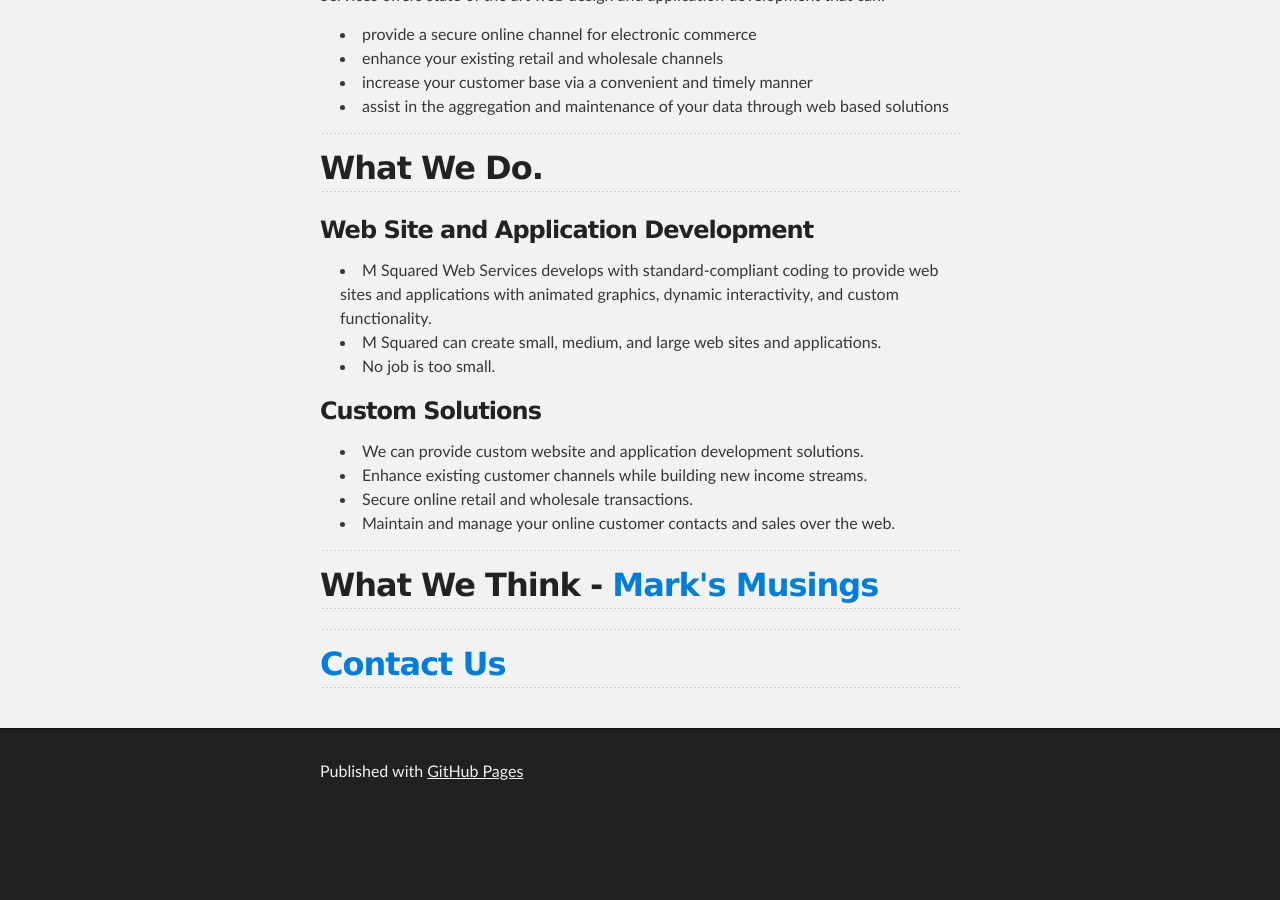
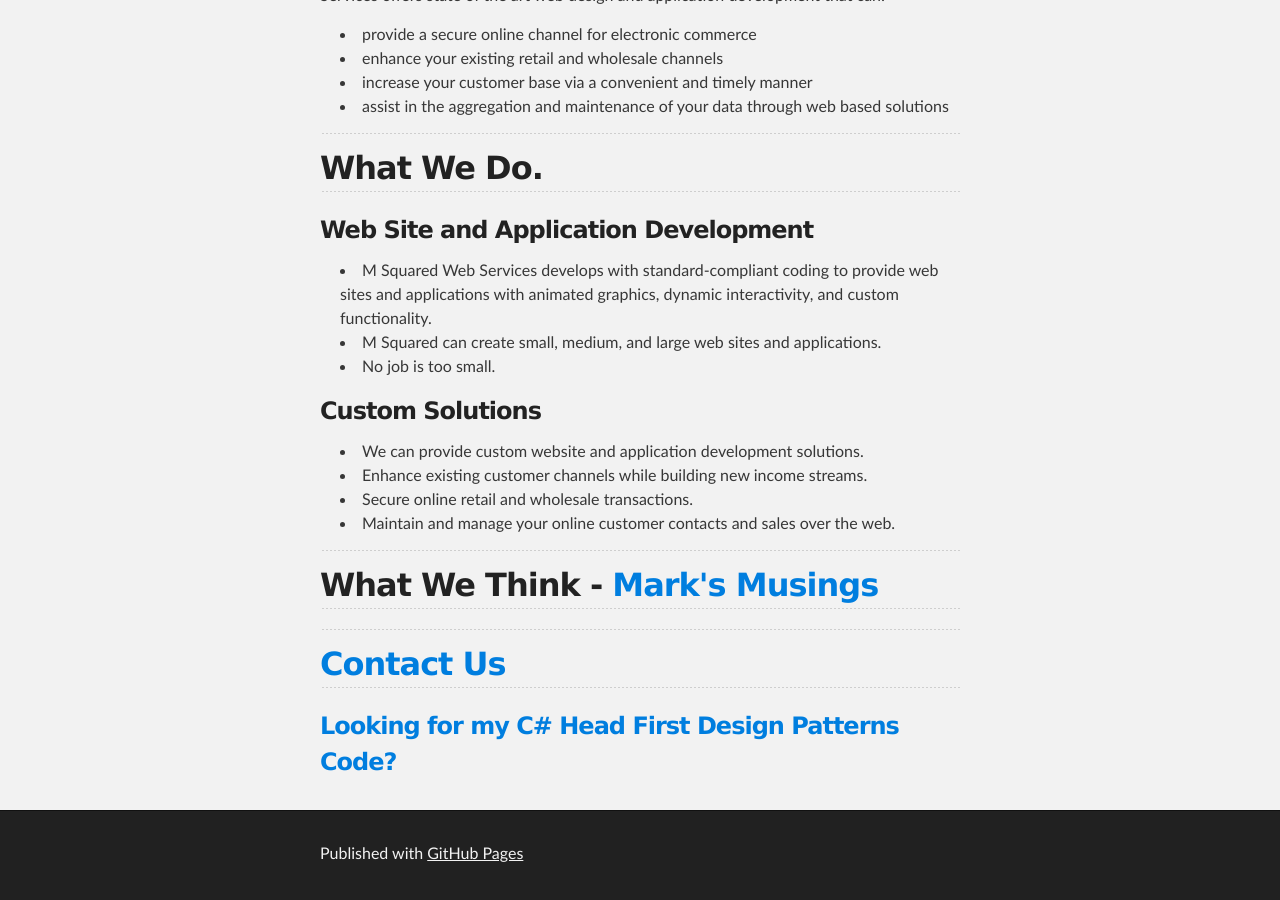
Before and after one commit to m2web/m2web.github.io, a Jekyll site: the page index.html, which Jekyll copies as it is, in a window 1280 px wide and 900 px high, scrolled down 692 px. Built offline with Jekyll 4.4.1, drawn with Linux system fonts in a browser that asks for light colours; Markdown is read by kramdown in place of the engine named in the settings; before the commit the page ends 1510 px from its top, so only the background shows below that.

Commit message:
Added C# Head First Design Patterns ZIP link

```diff
--- a/index.html
+++ b/index.html
@@ -28,43 +28,63 @@
 <div id="main_content_wrap" class="outer">
     <section id="main_content" class="inner">
         <h1>
-<a name="welcome-to-m-squared-web" class="anchor" href="#welcome-to-m-squared-web"><span class="octicon octicon-link"></span></a>Welcome to M Squared Web</h1>
+            <a name="welcome-to-m-squared-web" class="anchor" href="#welcome-to-m-squared-web"><span class="octicon octicon-link"></span></a>Welcome to M Squared Web
+        </h1>
 
-<p><img src="http://www.markmcfadden.net/images/m2logo_git.png" alt="">
-Web Services is an application development company based in the Erlanger, Kentucky area that can provide professional web based solutions to small and medium sized businesses.</p>
+        <p>
+            <img src="http://www.markmcfadden.net/images/m2logo_git.png" alt="">
+            Web Services is an application development company based in the Erlanger, Kentucky area that can provide professional web based solutions to small and medium sized businesses.
+        </p>
 
-<p>Utilizing various platforms and the latest in multimedia applications, M Squared Web Services offers state of the art web design and application development that can:</p>
+        <p>
+            Utilizing various platforms and the latest in multimedia applications, M Squared Web Services offers state of the art web design and application development that can:
+        </p>
 
         <ul>
             <li>provide a secure online channel for electronic commerce</li>
             <li>enhance your existing retail and wholesale channels</li>
             <li>increase your customer base via a convenient and timely manner</li>
             <li>assist in the aggregation and maintenance of your data through web based solutions</li>
-</ul><hr><h2>
-<a name="what-we-do" class="anchor" href="#what-we-do"><span class="octicon octicon-link"></span></a>What We Do.</h2>
+        </ul>
+
+        <hr>
+
+        <h2>
+            What We Do.
+        </h2>
 
         <h3>
-<a name="web-site-and-application-development" class="anchor" href="#web-site-and-application-development"><span class="octicon octicon-link"></span></a>Web Site and Application Development</h3>
+           Web Site and Application Development
+        </h3>
 
         <ul>
             <li>M Squared Web Services develops with standard-compliant coding to provide web sites and applications with animated graphics, dynamic interactivity, and custom functionality.</li>
             <li>M Squared can create small, medium, and large web sites and applications. </li>
             <li>No job is too small.</li>
-</ul><h3>
-<a name="custom-solutions" class="anchor" href="#custom-solutions"><span class="octicon octicon-link"></span></a>Custom Solutions</h3>
+        </ul>
+        <h3>
+            Custom Solutions
+        </h3>
 
         <ul>
             <li>We can provide custom website and application development solutions.</li>
             <li>Enhance existing customer channels while building new income streams. </li>
             <li>Secure online retail and wholesale transactions. </li>
             <li>Maintain and manage your online customer contacts and sales over the web.</li>
-</ul><hr><h2>
-<a name="what-we-think---marks-musings" class="anchor" href="#what-we-think---marks-musings"><span class="octicon octicon-link"></span></a>What We Think - <a href="http://msquaredwebsvc.blogspot.com/">Mark's Musings</a>
+        </ul>
+        <hr>
+        <h2>
+            What We Think - <a href="http://msquaredwebsvc.blogspot.com/">Mark's Musings</a>
         </h2>
 
-<hr><h2>
-<a name="contact-us" class="anchor" href="#contact-us"><span class="octicon octicon-link"></span></a><a href="mailto:m2web@yahoo.com">Contact Us</a>
+        <hr>
+
+        <h2>
+            <a href="mailto:m2web@yahoo.com">Contact Us</a>
         </h2>
+        <h3>
+            <a href="http://m2web.github.io/DesignPatterns/HeadFirstDesignPatternsInCSharp.zip">Looking for my C# Head First Design Patterns Code?</a>
+        </h3>
     </section>
 </div>
 
```
Lines whose indentation alone changed are shown as unchanged.
